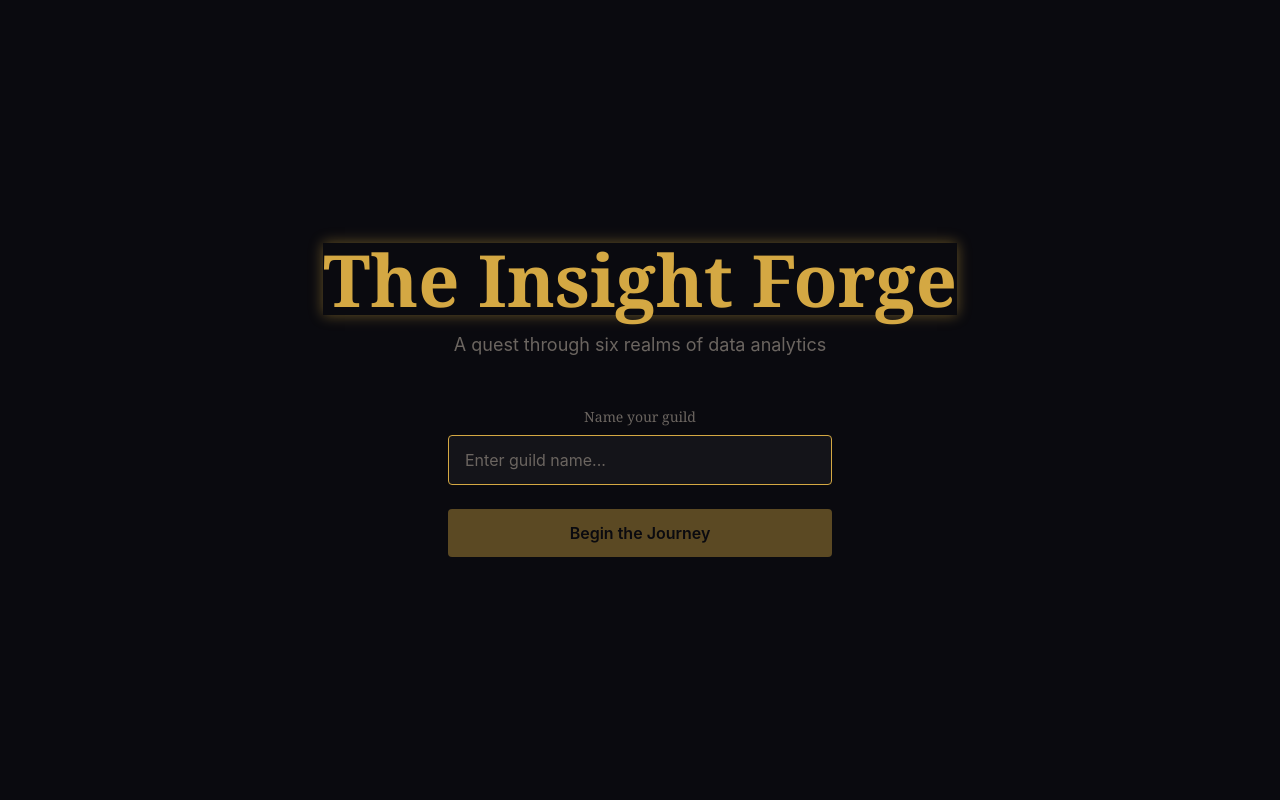
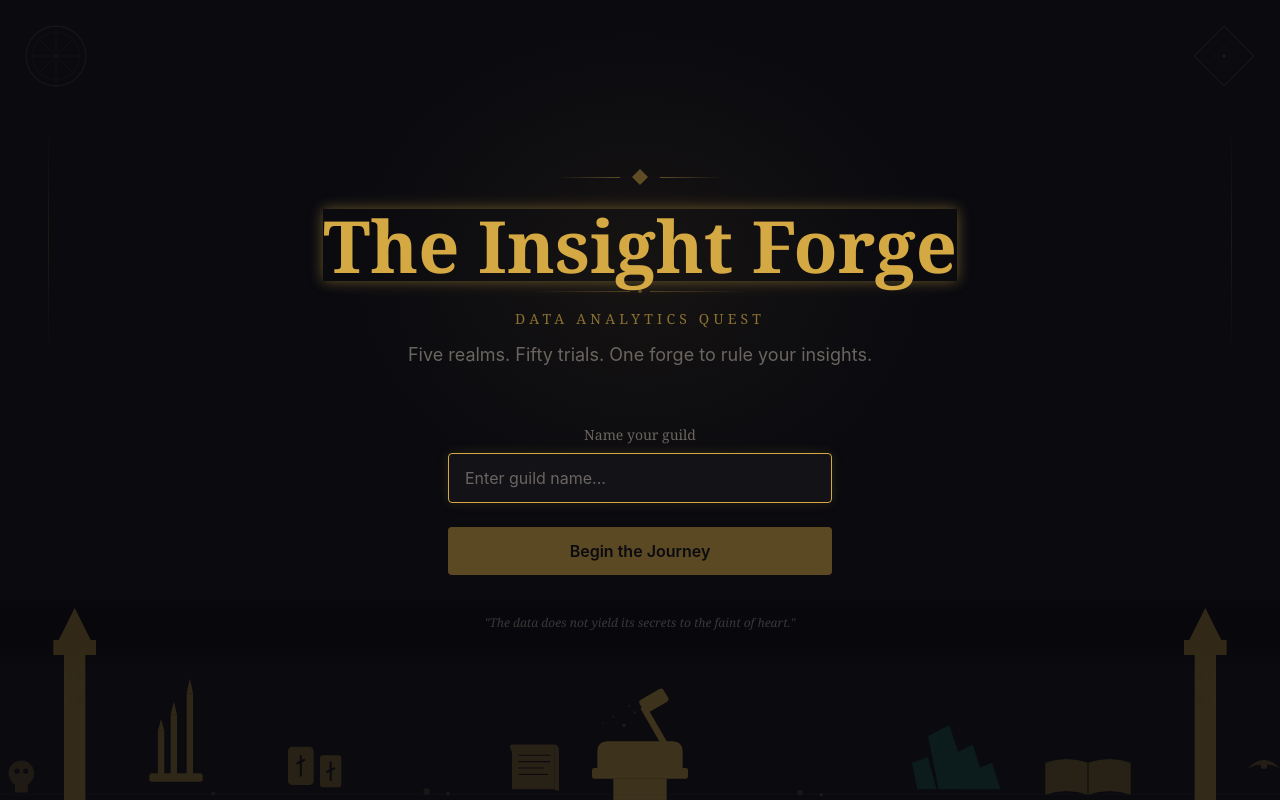
Before and after one commit to Pochtli137/the-insight-forge, a React (Vite) app: page / in a window 1280 px wide. Built offline with nearby package versions, Linux system fonts and the light colour scheme; a web font is replaced by a local one.

Commit message:
Add dark fantasy splash screen with forge scene, runes, and decorative elements

```diff
--- a/src/pages/JoinPage.tsx
+++ b/src/pages/JoinPage.tsx
@@ -13,13 +13,193 @@ export default function JoinPage() {
   };
 
   return (
-    <div className="flex min-h-screen flex-col items-center justify-center px-4">
-      <div className="animate-fade-in-up text-center">
-        <h1 className="animate-glow mb-4 font-serif text-5xl font-bold text-forge-gold md:text-7xl">
+    <div className="relative flex min-h-screen flex-col items-center justify-center overflow-hidden px-4">
+      {/* Background decorative elements */}
+      <div className="pointer-events-none absolute inset-0" aria-hidden="true">
+        {/* Radial glow behind title */}
+        <div
+          className="absolute left-1/2 top-1/3 h-[500px] w-[600px] -translate-x-1/2 -translate-y-1/2"
+          style={{
+            background: 'radial-gradient(ellipse, rgba(212,168,67,0.06) 0%, transparent 70%)',
+          }}
+        />
+
+        {/* Bottom scene SVG */}
+        <svg
+          className="absolute bottom-0 left-0 h-[200px] w-full"
+          viewBox="0 0 1200 200"
+          preserveAspectRatio="xMidYMax slice"
+          xmlns="http://www.w3.org/2000/svg"
+        >
+          {/* Ground fog gradient */}
+          <defs>
+            <linearGradient id="fog" x1="0" y1="0" x2="0" y2="1">
+              <stop offset="0%" stopColor="transparent" />
+              <stop offset="40%" stopColor="var(--color-forge-bg)" stopOpacity="0.8" />
+              <stop offset="100%" stopColor="var(--color-forge-bg)" />
+            </linearGradient>
+          </defs>
+          <rect x="0" y="0" width="1200" height="200" fill="url(#fog)" />
+
+          {/* Left tower/pillar */}
+          <g opacity="0.2" fill="var(--color-forge-gold)">
+            <rect x="60" y="60" width="20" height="140" />
+            <rect x="50" y="50" width="40" height="14" />
+            <polygon points="55,50 70,20 85,50" />
+            <rect x="64" y="80" width="4" height="8" opacity="0.6" />
+            <rect x="72" y="80" width="4" height="8" opacity="0.6" />
+            <rect x="64" y="100" width="4" height="8" opacity="0.6" />
+            <rect x="72" y="100" width="4" height="8" opacity="0.6" />
+          </g>
+
+          {/* Left candle cluster */}
+          <g opacity="0.18" fill="var(--color-forge-gold)">
+            <rect x="160" y="120" width="6" height="60" />
+            <polygon points="160,120 163,108 166,120" />
+            <rect x="175" y="100" width="6" height="80" />
+            <polygon points="175,100 178,86 181,100" />
+            <rect x="148" y="135" width="6" height="45" />
+            <polygon points="148,135 151,124 154,135" />
+            <rect x="140" y="175" width="50" height="8" rx="2" />
+          </g>
+
+          {/* Left rune stones */}
+          <g opacity="0.15" fill="var(--color-forge-gold)">
+            <rect x="270" y="150" width="24" height="36" rx="4" />
+            <line x1="282" y1="158" x2="282" y2="178" stroke="var(--color-forge-bg)" strokeWidth="2" />
+            <line x1="278" y1="166" x2="286" y2="162" stroke="var(--color-forge-bg)" strokeWidth="2" />
+            <rect x="300" y="158" width="20" height="30" rx="3" />
+            <line x1="310" y1="164" x2="310" y2="182" stroke="var(--color-forge-bg)" strokeWidth="2" />
+            <line x1="306" y1="174" x2="314" y2="170" stroke="var(--color-forge-bg)" strokeWidth="2" />
+          </g>
+
+          {/* Center anvil / forge */}
+          <g opacity="0.25" fill="var(--color-forge-gold)">
+            {/* Anvil */}
+            <path d="M560,170 L560,155 Q560,145 570,145 L630,145 Q640,145 640,155 L640,170 Z" />
+            <rect x="555" y="170" width="90" height="10" rx="2" />
+            <rect x="575" y="180" width="50" height="20" />
+            {/* Hammer */}
+            <rect x="610" y="110" width="6" height="40" transform="rotate(-30 613 130)" />
+            <rect x="600" y="100" width="26" height="14" rx="3" transform="rotate(-30 613 107)" />
+            {/* Sparks */}
+            <circle cx="585" cy="130" r="1.5" opacity="0.5" />
+            <circle cx="575" cy="122" r="1" opacity="0.4" />
+            <circle cx="595" cy="118" r="1.2" opacity="0.4" />
+            <circle cx="565" cy="128" r="0.8" opacity="0.3" />
+            <circle cx="590" cy="112" r="1" opacity="0.3" />
+          </g>
+
+          {/* Center data scroll */}
+          <g opacity="0.15" fill="var(--color-forge-gold)">
+            <path d="M480,155 Q476,148 480,148 L520,148 L520,190 L480,190 Z" />
+            <path d="M520,148 Q524,148 524,155 L524,190 Q524,193 520,190" />
+            <line x1="486" y1="158" x2="516" y2="158" stroke="var(--color-forge-bg)" strokeWidth="1" />
+            <line x1="486" y1="164" x2="516" y2="164" stroke="var(--color-forge-bg)" strokeWidth="1" />
+            <line x1="486" y1="170" x2="510" y2="170" stroke="var(--color-forge-bg)" strokeWidth="1" />
+            <line x1="486" y1="176" x2="514" y2="176" stroke="var(--color-forge-bg)" strokeWidth="1" />
+          </g>
+
+          {/* Right crystal cluster */}
+          <g opacity="0.18" fill="var(--color-forge-teal)">
+            <polygon points="880,190 870,140 890,130 910,190" />
+            <polygon points="905,190 898,155 912,148 925,190" />
+            <polygon points="860,190 855,165 870,160 878,190" />
+            <polygon points="920,190 918,170 930,165 938,190" />
+          </g>
+
+          {/* Right open tome */}
+          <g opacity="0.15" fill="var(--color-forge-gold)">
+            <path d="M980,165 Q1000,158 1020,165 L1020,195 Q1000,188 980,195 Z" />
+            <path d="M1020,165 Q1040,158 1060,165 L1060,195 Q1040,188 1020,195 Z" />
+            <line x1="1020" y1="165" x2="1020" y2="195" stroke="var(--color-forge-bg)" strokeWidth="1" />
+          </g>
+
+          {/* Right tower/pillar */}
+          <g opacity="0.2" fill="var(--color-forge-gold)">
+            <rect x="1120" y="60" width="20" height="140" />
+            <rect x="1110" y="50" width="40" height="14" />
+            <polygon points="1115,50 1130,20 1145,50" />
+            <rect x="1124" y="80" width="4" height="8" opacity="0.6" />
+            <rect x="1132" y="80" width="4" height="8" opacity="0.6" />
+            <rect x="1124" y="100" width="4" height="8" opacity="0.6" />
+            <rect x="1132" y="100" width="4" height="8" opacity="0.6" />
+          </g>
+
+          {/* Far left skull */}
+          <g opacity="0.1" fill="var(--color-forge-gold)">
+            <circle cx="20" cy="175" r="12" />
+            <rect x="14" y="185" width="12" height="8" />
+            <circle cx="16" cy="173" r="2.5" fill="var(--color-forge-bg)" />
+            <circle cx="24" cy="173" r="2.5" fill="var(--color-forge-bg)" />
+          </g>
+
+          {/* Far right eye */}
+          <g opacity="0.12" fill="var(--color-forge-gold)">
+            <path d="M1170,170 Q1185,155 1200,170 Q1185,163 1170,170 Z" />
+            <circle cx="1185" cy="168" r="3" />
+          </g>
+
+          {/* Scattered ground line details */}
+          <line x1="0" y1="195" x2="1200" y2="195" stroke="var(--color-forge-border)" strokeWidth="0.5" opacity="0.3" />
+          <g opacity="0.08" fill="var(--color-forge-gold)">
+            <circle cx="400" cy="192" r="3" />
+            <circle cx="420" cy="194" r="2" />
+            <circle cx="750" cy="193" r="2.5" />
+            <circle cx="770" cy="195" r="1.8" />
+            <circle cx="200" cy="194" r="2" />
+          </g>
+        </svg>
+
+        {/* Top corner runes */}
+        <svg className="absolute left-6 top-6 h-16 w-16 opacity-[0.08]" viewBox="0 0 60 60" fill="var(--color-forge-gold)">
+          <circle cx="30" cy="30" r="28" fill="none" stroke="var(--color-forge-gold)" strokeWidth="1" />
+          <circle cx="30" cy="30" r="22" fill="none" stroke="var(--color-forge-gold)" strokeWidth="0.5" />
+          <line x1="30" y1="4" x2="30" y2="56" stroke="var(--color-forge-gold)" strokeWidth="0.5" />
+          <line x1="4" y1="30" x2="56" y2="30" stroke="var(--color-forge-gold)" strokeWidth="0.5" />
+          <line x1="12" y1="12" x2="48" y2="48" stroke="var(--color-forge-gold)" strokeWidth="0.5" />
+          <line x1="48" y1="12" x2="12" y2="48" stroke="var(--color-forge-gold)" strokeWidth="0.5" />
+        </svg>
+
+        <svg className="absolute right-6 top-6 h-16 w-16 opacity-[0.08]" viewBox="0 0 60 60" fill="var(--color-forge-gold)">
+          <polygon points="30,2 58,30 30,58 2,30" fill="none" stroke="var(--color-forge-gold)" strokeWidth="1" />
+          <polygon points="30,10 50,30 30,50 10,30" fill="none" stroke="var(--color-forge-gold)" strokeWidth="0.5" />
+          <circle cx="30" cy="30" r="6" fill="none" stroke="var(--color-forge-gold)" strokeWidth="0.5" />
+          <circle cx="30" cy="30" r="2" />
+        </svg>
+
+        {/* Side vertical lines */}
+        <div className="absolute left-12 top-[15%] h-[30%] w-px bg-gradient-to-b from-transparent via-[var(--color-forge-gold)]/10 to-transparent" />
+        <div className="absolute right-12 top-[15%] h-[30%] w-px bg-gradient-to-b from-transparent via-[var(--color-forge-gold)]/10 to-transparent" />
+      </div>
+
+      {/* Main content */}
+      <div className="animate-fade-in-up relative z-10 text-center">
+        {/* Decorative line above title */}
+        <div className="mx-auto mb-6 flex items-center justify-center gap-3">
+          <div className="h-px w-16 bg-gradient-to-r from-transparent to-forge-gold/40" />
+          <svg className="h-4 w-4 opacity-40" viewBox="0 0 20 20" fill="var(--color-forge-gold)">
+            <polygon points="10,0 20,10 10,20 0,10" />
+          </svg>
+          <div className="h-px w-16 bg-gradient-to-l from-transparent to-forge-gold/40" />
+        </div>
+
+        <h1 className="animate-glow mb-2 font-serif text-5xl font-bold text-forge-gold md:text-7xl">
           The Insight Forge
         </h1>
-        <p className="mb-12 text-lg text-forge-muted">
-          A quest through six realms of data analytics
+
+        {/* Decorative line below title */}
+        <div className="mx-auto mb-4 flex items-center justify-center gap-2">
+          <div className="h-px w-24 bg-gradient-to-r from-transparent to-forge-gold/30" />
+          <div className="h-1 w-1 rounded-full bg-forge-gold/40" />
+          <div className="h-px w-24 bg-gradient-to-l from-transparent to-forge-gold/30" />
+        </div>
+
+        <p className="mb-3 font-serif text-sm tracking-[0.3em] text-forge-gold-dim uppercase">
+          Data Analytics Quest
+        </p>
+        <p className="mb-14 text-lg text-forge-muted">
+          Five realms. Fifty trials. One forge to rule your insights.
         </p>
 
         <form onSubmit={handleSubmit} className="mx-auto max-w-sm space-y-6">
@@ -34,7 +214,7 @@ export default function JoinPage() {
               onChange={(e) => setName(e.target.value)}
               placeholder="Enter guild name..."
               autoFocus
-              className="w-full rounded border border-forge-border bg-forge-card px-4 py-3 text-forge-parchment placeholder-forge-muted outline-none transition-colors focus:border-forge-gold"
+              className="w-full rounded border border-forge-border bg-forge-card/80 px-4 py-3 text-forge-parchment placeholder-forge-muted outline-none transition-colors focus:border-forge-gold focus:shadow-[0_0_12px_rgba(212,168,67,0.15)]"
             />
           </div>
           <button
@@ -45,6 +225,11 @@ export default function JoinPage() {
             Begin the Journey
           </button>
         </form>
+
+        {/* Bottom flavor text */}
+        <p className="mt-10 font-serif text-xs italic text-forge-muted/50">
+          "The data does not yield its secrets to the faint of heart."
+        </p>
       </div>
     </div>
   );
```
